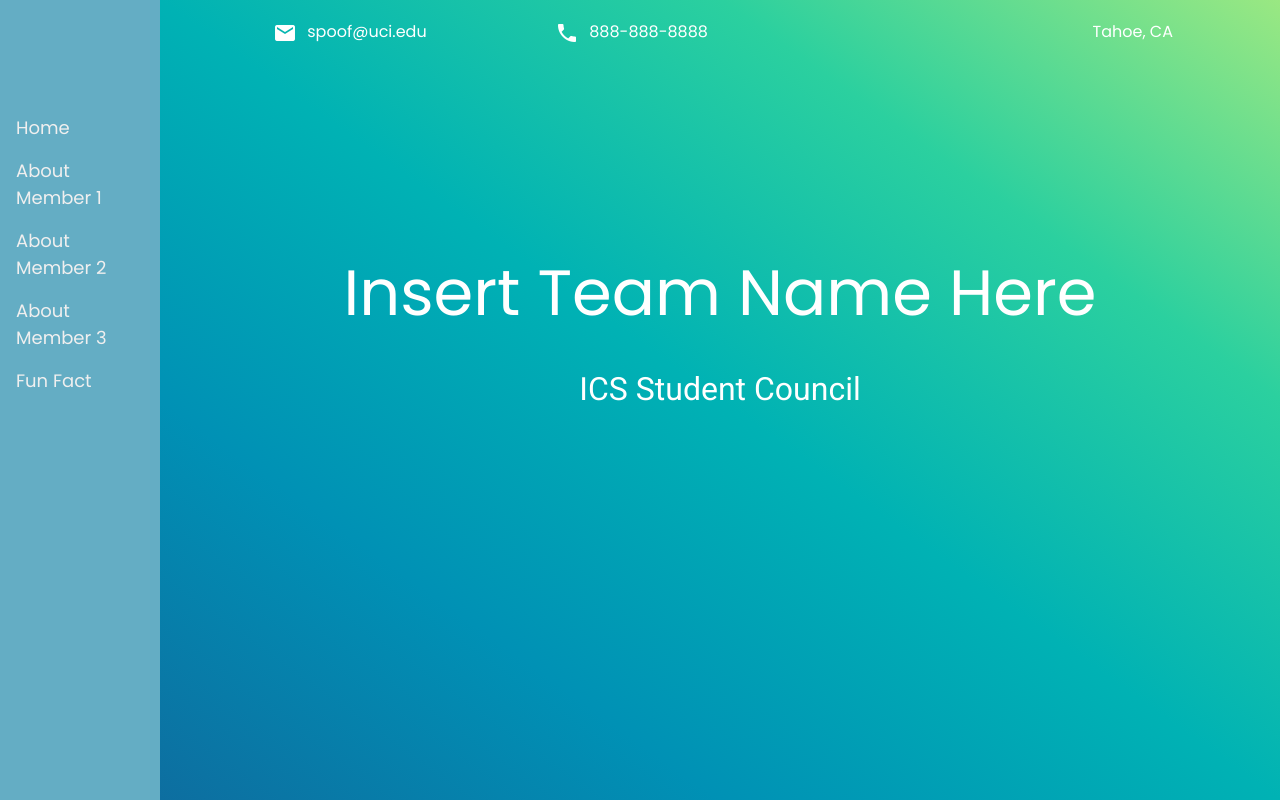
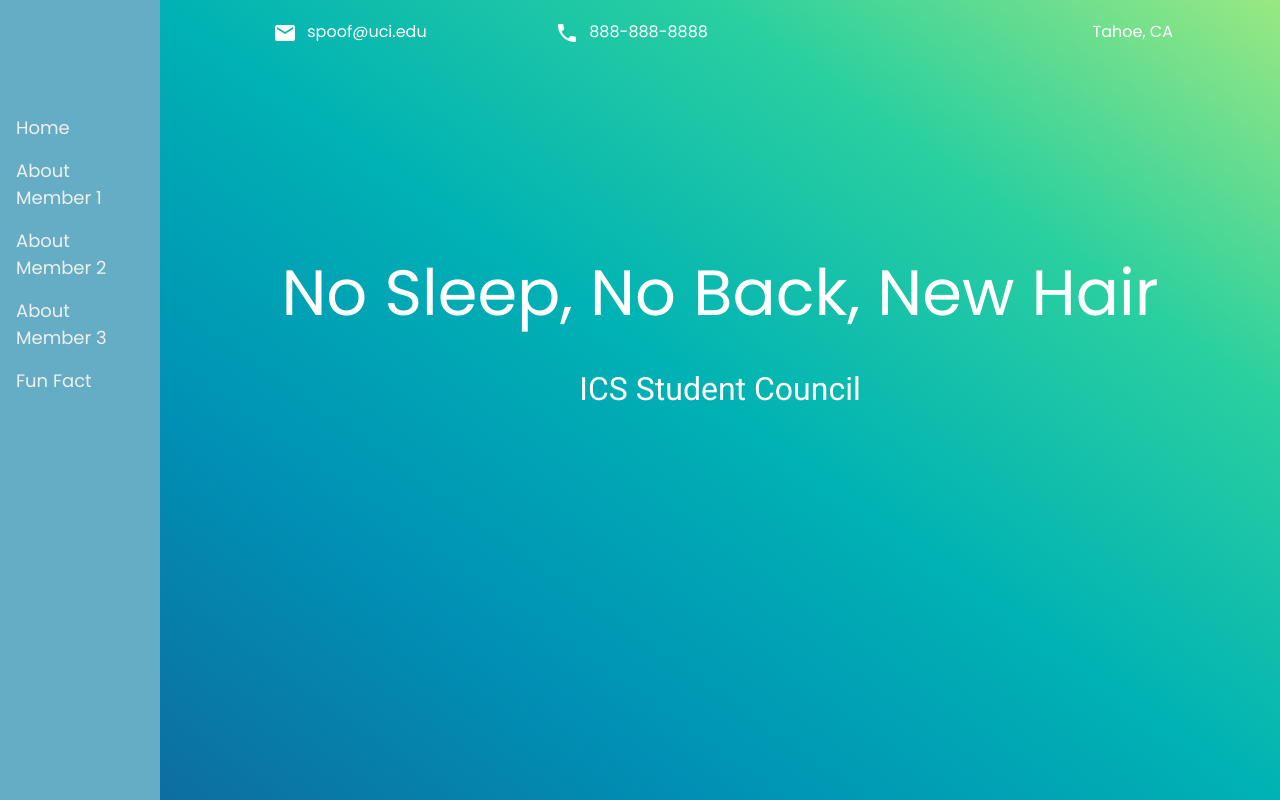
Before and after one commit to quachjennifer/Git-Github-Workshop-Team-3, a plain HTML site: page index.html in a window 1280 px wide. Shown: the top 800 px of the page. Drawn offline with nearby package versions, Linux system fonts and the light colour scheme.

Commit message:
Added team name

```diff
--- a/index.html
+++ b/index.html
@@ -81,7 +81,7 @@
         <!-- Home section class will contain name, social media links, and github which are organized into classes below -->
         <div class="home-section">
           <div class="heading-font">
-            Insert Team Name Here
+            No Sleep, No Back, New Hair
           </div>
 
           <h2 style="color: white;">ICS Student Council</h2>
```
